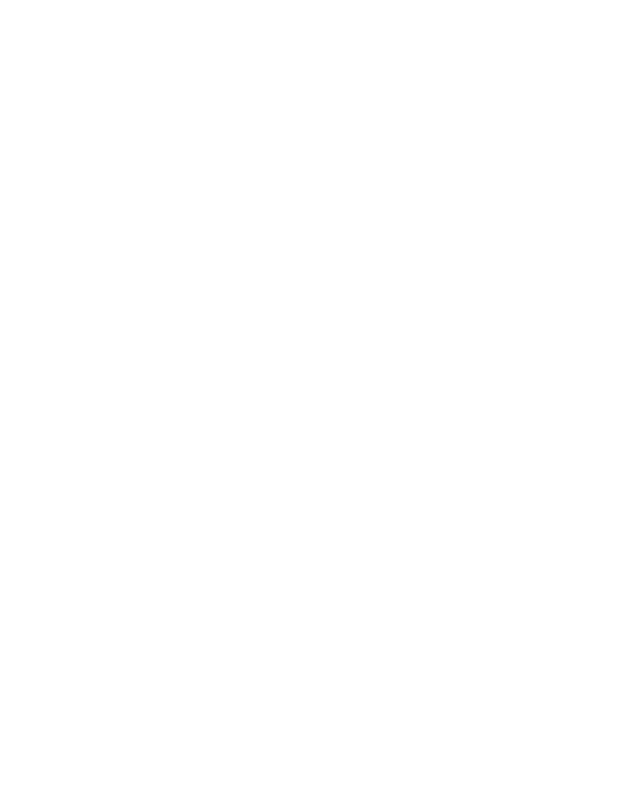
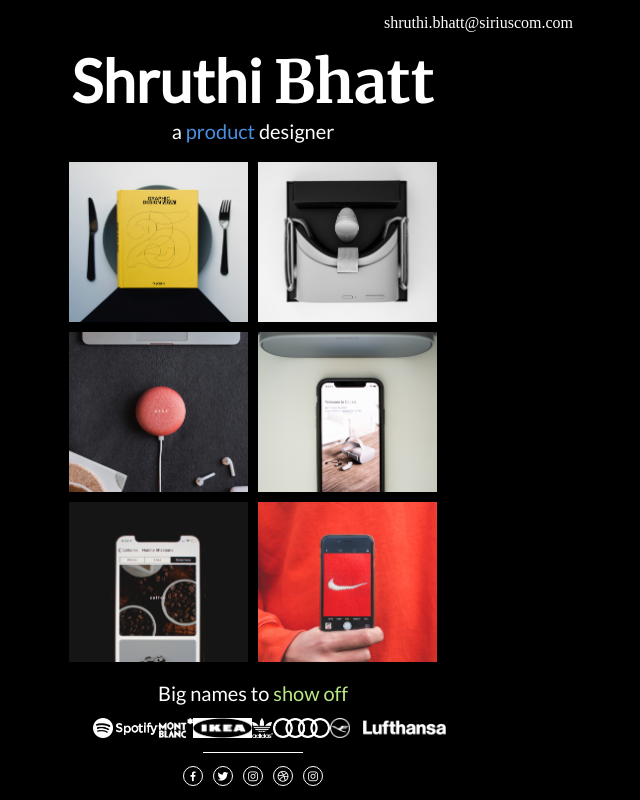
Before and after one commit to KalaiselviBalu/UI-Enablement, a plain HTML site: page flex/index.html in a window 1280 px wide. Shown: the whole page, without its empty margins (387-1027 px from the left). Drawn offline with nearby package versions, Linux system fonts and the light colour scheme.

Commit message:
Flex : desktop design completed

```diff
--- a/flex/assets/css/styles.css
+++ b/flex/assets/css/styles.css
@@ -0,0 +1,109 @@
+@import url('https://fonts.googleapis.com/css2?family=Lato:wght@300;400&display=swap');
+@import url('https://fonts.googleapis.com/css2?family=Merriweather:wght@700&display=swap');
+:root {
+    --primary-text-color:#4a90e2;
+    --secondary-text-color:#b8e986;
+
+}
+.text-right {
+    text-align: right;
+}
+.wrapper {
+    background-color: #000;
+    height: 100vh;
+}
+ul {
+    margin: 0;
+    padding: 0;
+    list-style-type: none;
+}
+.text-white {
+    color: #fff;
+}
+.span-text-blue {
+    color: var(--primary-text-color);
+}
+.span-text-green {
+    color: var(--secondary-text-color);
+}
+.wrapper .screen-wrapper{
+    display: flex;
+    flex-direction: column;
+    justify-content: space-evenly;
+    height: 100%;
+    width: 50%;
+    margin: 0 auto;
+    text-align: center;
+}
+.intro-section {
+    color: #fff;
+}
+.intro-section h1 {
+    font-size: 3.7em;
+}
+.intro-section .light {
+    font-family: 'Lato', sans-serif;
+}
+.intro-section .light span {
+    font-family: 'Merriweather', serif;
+}
+.caption-text {
+    font-family: 'Lato', sans-serif;
+    font-weight: 400;
+    font-size: 20px;
+}
+.products-section {
+    display: flex;
+    flex-flow: wrap;
+    align-items: center;
+    justify-content: center;
+    width: 80%;
+    margin: 0 auto;
+}
+ .products-section img {
+    height: 10rem;
+    margin: 5px;
+}
+.logos-section {
+    display: flex;
+    justify-content: space-around;
+    width: 50%;
+    margin: 0 auto;
+}
+.logos-section img {
+    height: 20px;
+}
+.border {
+    height: 1px;
+    background: #fff;
+    width: 100px;
+    text-align: center;
+    margin: 0 auto;
+    position: relative;
+}
+.border::before{
+    position: absolute;
+    content: "";
+    height: 1px;
+    background-color: #fff;
+    left: 0px;
+}
+.social-media-section ul{
+    display: flex;
+    justify-content: center;
+    gap: 10px;
+}
+.social-media-section ul li {
+    width: 20px;
+    height: 20px;
+    border-radius: 100%;
+    border: 1px solid #fff;
+    text-align: center;
+    line-height: 20px;
+}
+.social-media-section ul li a {
+    color: #fff;
+}
+.social-media-section ul li a .bx {
+    font-size: 13px;
+}
--- a/flex/index.html
+++ b/flex/index.html
@@ -8,8 +8,82 @@
 
     <link rel="stylesheet" href="assets/css/reset.css" />
     <link rel="stylesheet" href="assets/css/styles.css" />
+
+    <link
+      href="https://unpkg.com/boxicons@2.1.2/css/boxicons.min.css"
+      rel="stylesheet"
+    />
   </head>
   <body>
-    <div class="wrapper"></div>
+    <div class="wrapper">
+      <div class="screen-wrapper">
+        <div class="text-right text-white">shruthi.bhatt@siriuscom.com</div>
+        <div class="intro-section">
+          <h1 class="light">Shruthi <span>Bhatt</span></h1>
+          <div class="caption-text text-white">
+            <div>a <span class="span-text-blue">product</span> designer</div>
+          </div>
+        </div>
+        <div class="products-section">
+          <img
+            src="assets/images/products/fancycrave-329196-unsplash.png"
+            alt=""
+          />
+          <img
+            src="assets/images/products/fikri-rasyid-689579-unsplash.png"
+            alt=""
+          />
+          <img
+            src="assets/images/products/jeff-sheldon-3219-unsplash.png"
+            alt=""
+          />
+          <img
+            src="assets/images/products/marc-mueller-654355-unsplash.png"
+            alt=""
+          />
+          <img
+            src="assets/images/products/nadine-shaabana-1112616-unsplash.png"
+            alt=""
+          />
+          <img
+            src="assets/images/products/rawpixel-769308-unsplash.png"
+            alt=""
+          />
+        </div>
+        <div class="text-white caption-text">
+          Big names to <span class="span-text-green">show off</span>
+        </div>
+        <div class="logos-section">
+          <img src="assets/images/logos/logo_1.png" alt="" />
+          <img src="assets/images/logos/logo_2.png" alt="" />
+          <img src="assets/images/logos/logo_11.png" alt="" />
+          <img src="assets/images/logos/logo_18.png" alt="" />
+          <img src="assets/images/logos/logo_3.png" alt="" />
+          <img src="assets/images/logos/logo_7.png" alt="" />
+        </div>
+        <div class="border"></div>
+        <div class="social-media-section">
+          <ul>
+            <li>
+              <a href=""><i class="bx bxl-facebook"></i></a>
+            </li>
+            <li>
+              <a href="">
+                <i class="bx bxl-twitter"></i>
+              </a>
+            </li>
+            <li>
+              <a href=""><i class="bx bxl-instagram"></i></a>
+            </li>
+            <li>
+              <a href=""><i class="bx bxl-dribbble"></i></a>
+            </li>
+            <li>
+              <a href=""><i class="bx bxl-instagram"></i></a>
+            </li>
+          </ul>
+        </div>
+      </div>
+    </div>
   </body>
 </html>
```
Also changed, not shown: flex/assets/images/logos/logo_1.png (added), flex/assets/images/logos/logo_11.png (added), flex/assets/images/logos/logo_18.png (added), flex/assets/images/logos/logo_2.png (added), flex/assets/images/logos/logo_3.png (added), flex/assets/images/logos/logo_7.png (added), flex/assets/images/products/fancycrave-329196-unsplash.png (added), flex/assets/images/products/fikri-rasyid-689579-unsplash.png (added), flex/assets/images/products/jeff-sheldon-3219-unsplash.png (added), flex/assets/images/products/marc-mueller-654355-unsplash.png (added), flex/assets/images/products/nadine-shaabana-1112616-unsplash.png (added), flex/assets/images/products/rawpixel-769308-unsplash.png (added), 4 other files.
